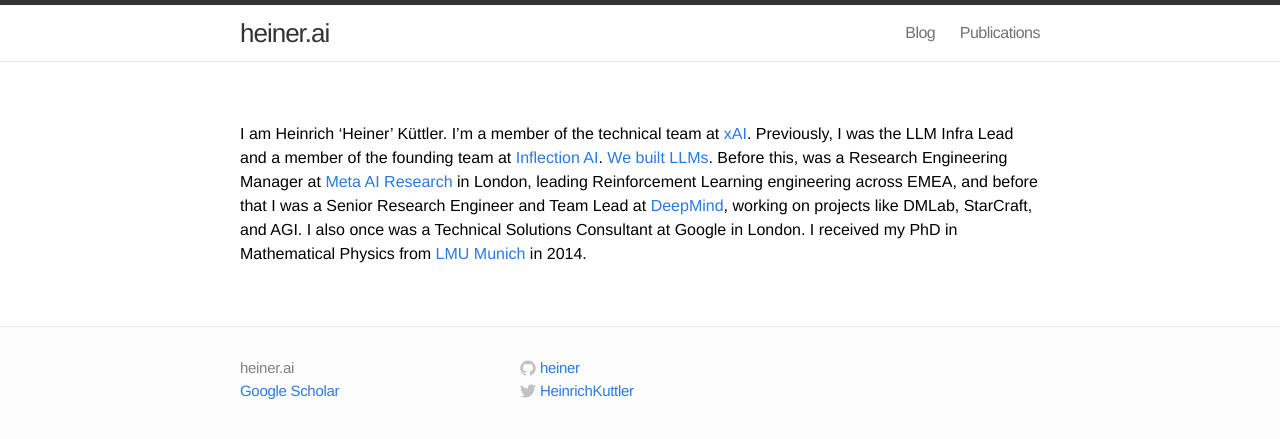
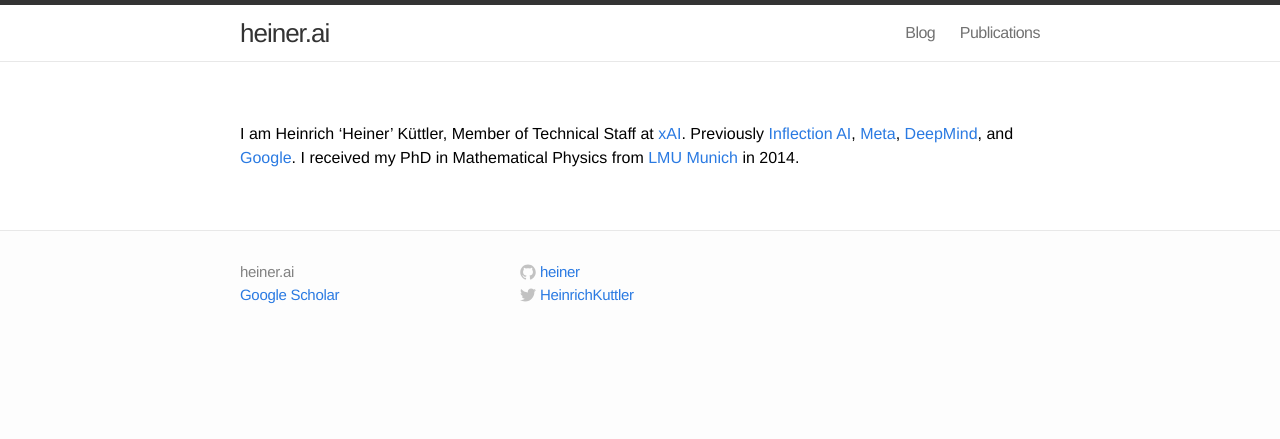
Before and after one commit to heiner/heiner.github.com, a Jekyll site: the page built from index.md, in a window 1280 px wide. Shown: the top 439 px of the page. Built offline with Jekyll 4.4.1, drawn with Linux system fonts in a browser that asks for light colours.

Commit message:
Less pretentious about.

```diff
--- a/index.md
+++ b/index.md
@@ -4,18 +4,8 @@
 exclude: true
 ---
 
-I am Heinrich ‘Heiner’ Küttler.
-I'm a member of the technical team at [xAI](https://x.ai).
-Previously, I was the LLM Infra Lead and a member of the founding team
-at [Inflection AI](https://inflection.ai).
-[We](https://inflection.ai/inflection-1)
-[built](https://inflection.ai/inflection-2)
-[LLMs](https://inflection.ai/inflection-2-5).
-Before this, was a Research Engineering Manager at [Meta AI
-Research](https://ai.meta.com/research/) in London, leading
-Reinforcement Learning engineering across EMEA, and before that I was
-a Senior Research Engineer and Team Lead at
-[DeepMind](https://deepmind.google/), working on projects like DMLab,
-StarCraft, and AGI. I also once was a Technical Solutions Consultant
-at Google in London. I received my PhD in Mathematical Physics from
+I am Heinrich ‘Heiner’ Küttler, Member of Technical Staff at [xAI](https://x.ai).
+Previously [Inflection AI](https://inflection.ai), [Meta](https://ai.meta.com/research/),
+[DeepMind](https://deepmind.google/), and [Google](https://www.google.com).
+I received my PhD in Mathematical Physics from
 [LMU Munich](https://www.lmu.de/) in 2014.
```
